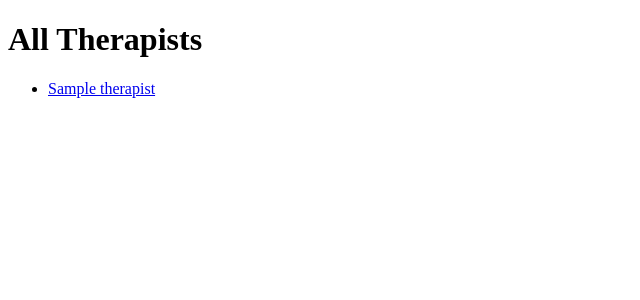
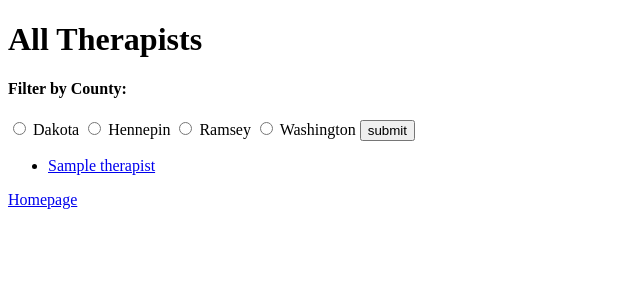
Before and after one commit to cvang1231/hmong-mentalhealth-today, a Flask app: page /therapists in a window 1280 px wide. Shown: the top 300 px of the page, without its empty margins (0-640 px from the left). Run offline with Flask 2, Linux system fonts and the light colour scheme; tables that the repository leaves empty hold one stand-in row (values such as "Sample post").

Commit message:
Added radio buttons to filter therapists by county and link to Homepage.

```diff
--- a/templates/therapists.html
+++ b/templates/therapists.html
@@ -5,6 +5,20 @@
 {% block body %}
     <h1>All Therapists</h1>
 
+    <div id="county-list">
+        <h4>Filter by County:</h4>
+        <form>
+            <input type="radio" name="county" value="dakota">
+            <label>Dakota</label>
+            <input type="radio" name="county" value="hennepin">
+            <label>Hennepin</label>
+            <input type="radio" name="county" value="ramsey">
+            <label>Ramsey</label>
+            <input type="radio" name="county" value="washington">
+            <label>Washington</label>
+            <button type="submit">submit</button>
+        </form>
+    </div>
     <ul>
         {% for therapist in therapists %}
         <li>
@@ -15,4 +29,6 @@
         {% endfor %}
     </ul>
 
+<a href='/'>Homepage</a>
+
 {% endblock %}
```
